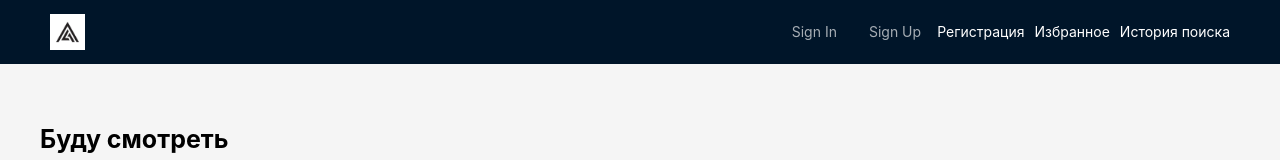
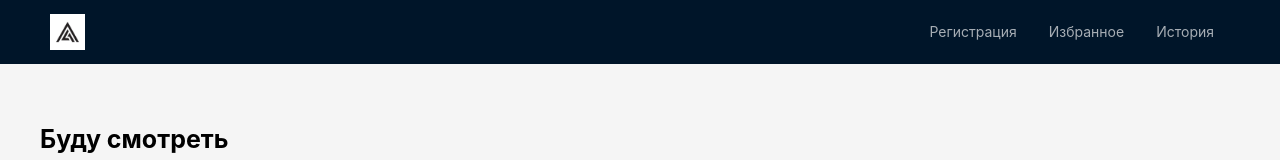
Before and after one commit to CodeforMood/aston-project, a React (Create React App) app in the folder app/: page /favourites in a window 1280 px wide. Shown: the top 160 px of the page. Built offline with nearby package versions, Linux system fonts and the light colour scheme.

Commit message:
fix: Рефакторит навигационное меню

```diff
--- a/app/src/components/App/App.tsx
+++ b/app/src/components/App/App.tsx
@@ -1,20 +1,38 @@
 import React from 'react';
-import {Layout, Menu } from 'antd';
-import { Routes, Route, Link } from 'react-router-dom';
+import { Layout, Menu } from 'antd';
 import MainPage from '../../pages/main-page/main-page'
-import Favourites from '../../pages/favourites/Favourites'
+import Favourites from '../../pages/favourites/favourites'
 import Register from '../../pages/register/register';
 import Login from '../../pages/login/login';
 import PageNotFound from '../../pages/page-not-found/page-not-found'
-import History from '../../pages/history/History';
+import History from '../../pages/history/history';
+import { Link, Routes, Route } from 'react-router-dom';
+import { MenuItem } from '../../types/menu-item';
+import { AppRoute } from '../../const';
 
+function getItem(
+  label: React.ReactNode,
+  key: React.Key,
+  icon?: React.ReactNode,
+  children?: MenuItem[],
+  type?: '',
+): MenuItem {
+  return {
+    key,
+    icon,
+    children,
+    label,
+    type,
+  } as MenuItem;
+}
+
+const items: MenuItem[] = [
+  getItem(<Link to={AppRoute.SignUp}> Регистрация </Link>, '1'),
+  getItem(<Link to={AppRoute.Favourites}> Избранное </Link>, '2'),
+  getItem(<Link to={AppRoute.History}> История </Link>, '3'),
+]
 
 const { Header, Footer } = Layout;
-
-const items = ['Sign In', 'Sign Up'].map((item, index) => ({
-  key: String(index + 1),
-  label: item,
-}));
 
 const App: React.FC = () => {
 
@@ -30,38 +48,15 @@ const App: React.FC = () => {
           alignItems: 'center',
         }}
       >
-        <img src="img/logo.jpg" alt="logo" style={{ height: 36, width: 35 }} />
+        <Link to={AppRoute.Root} style={{display: 'flex', alignItems: 'center'}}>
+          <img src="img/logo.jpg" alt="logo" style={{ height: 36, width: 35 }} />
+        </Link>
         <Menu
           theme="dark"
           mode="horizontal"
           items={items}
           style={{ flex: 1, minWidth: 0, justifyContent: 'right', }}
         />
-        <Link
-          to={'/sign-up'}
-          style={{
-            color: 'white',
-          }}
-        >
-          Регистрация
-        </Link>
-        <Link
-          to={'/favourites'}
-          style={{
-            margin: '10px',
-            color: 'white',
-          }}
-        >
-          Избранное
-        </Link>
-        <Link
-          to={'/history'}
-          style={{
-            color: 'white',
-          }}
-        >
-          История поиска
-        </Link>
       </Header>
 
       <Routes>
--- /dev/null
+++ b/app/src/const.ts
@@ -0,0 +1,6 @@
+export enum AppRoute {
+    Root = '/',
+    SignUp = '/sign-up',
+    History = '/history',
+    Favourites = '/favourites'
+  }
--- /dev/null
+++ b/app/src/types/menu-item.ts
@@ -0,0 +1,3 @@
+import type { MenuProps } from 'antd';
+
+export type MenuItem = Required<MenuProps>['items'][number];
```
